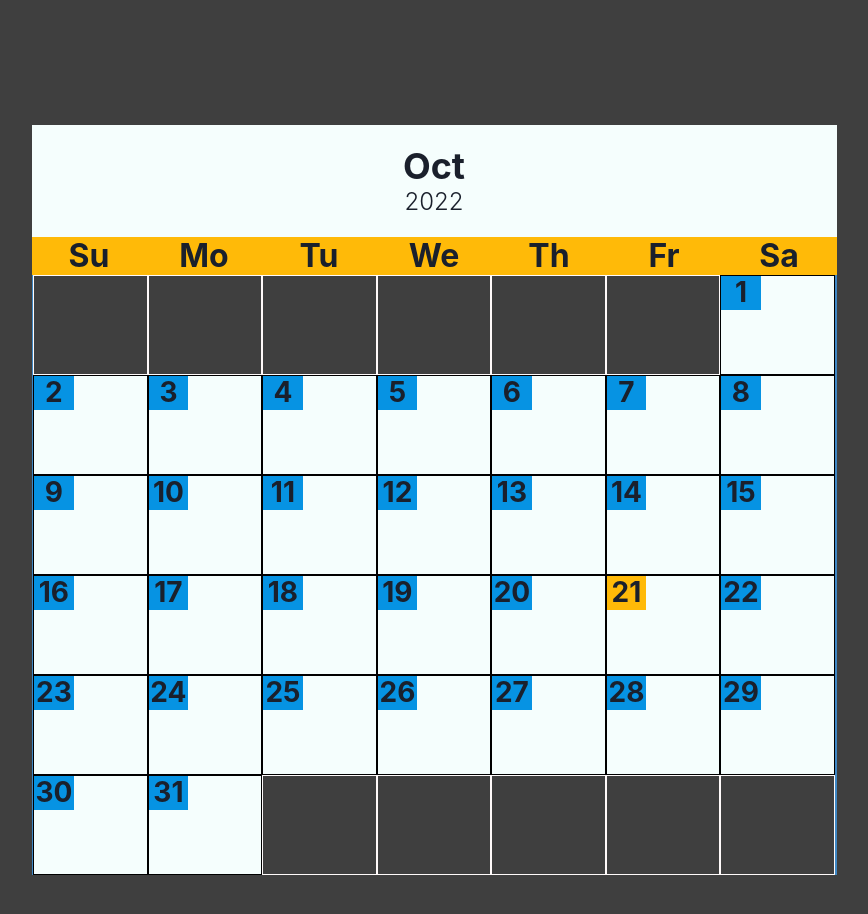
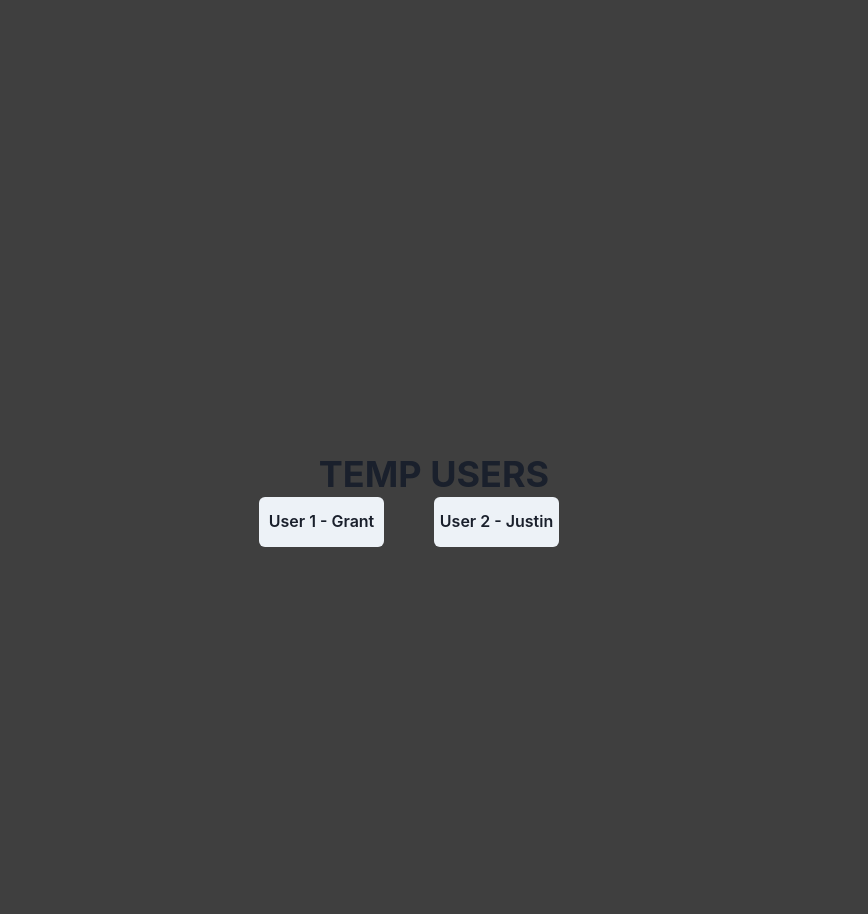
Before and after one commit to jmatt724/Software-Surgeons, a React (Create React App) app in the folder AccountAid-React/: page /login in a window 1280 px wide. Shown: the top 914 px of the page, without its empty margins (206-1074 px from the left). Built offline with nearby package versions, Linux system fonts and the light colour scheme.

Commit message:
added usersettings page that is empty right now and MakePayment page for making a payment.

```diff
--- a/AccountAid-React/src/pages/Dashboard.js
+++ b/AccountAid-React/src/pages/Dashboard.js
@@ -5,19 +5,22 @@ import BalanceDisplay from '../components/feature_components/bank_balance/Balanc
 import BalanceStat from '../components/feature_components/bank_balance/BalanceStat'
 import CreditCard from '../components/feature_components/credit_cards/CreditCard'
 import Expenses from '../components/feature_components/dashboard/Expenses'
+import MakePaymentWidget from '../components/feature_components/dashboard/MakePaymentWidget'
 import MyTransactions from '../components/feature_components/dashboard/MyTransactions'
 import SideBar from '../components/feature_components/dashboard/SideBar'
 import YourCards from '../components/feature_components/dashboard/YourCards'
 import { useUser } from '../context/UserContext'
-import { calcBalance } from '../data/calculateBalance'
+import { calcBalance, calcDigitalWallet } from '../data/calculateBalance'
 
 function Dashboard() {
     const { user, updateBalance } = useUser()
 
     useEffect(() => {
         const getBalance = calcBalance(user.cards)
-        updateBalance(getBalance)
-    }, [])
+        const getDigitalAmount = calcDigitalWallet(user.cards)
+        updateBalance('balance', getBalance)
+        updateBalance('digitalWalletAmount', getDigitalAmount)
+    }, [user.cards])
 
     return (
         <Flex width={'100vw'} height={'100vh'} bg={'primary.snow'} direction={'row'}>
@@ -37,8 +40,9 @@ function Dashboard() {
                         <YourCards />
                     </Flex>
                 </Flex>
-                <Flex height={'42%'} p={4}>
+                <Flex height={'42%'} p={4} direction={'row'}>
                     <MyTransactions />
+                    <MakePaymentWidget />
                 </Flex>
             </Flex>
         </Flex>
--- a/AccountAid-React/src/pages/Login.js
+++ b/AccountAid-React/src/pages/Login.js
@@ -1,16 +1,43 @@
-import { Flex, VStack } from '@chakra-ui/react'
+import { Button, Flex, Heading, VStack } from '@chakra-ui/react'
 import React from 'react'
 import Calendar from '../components/feature_components/calendar/Calendar'
 import SimButton from '../components/feature_components/calendar/SimButton'
-import { CalendarProvider } from '../context/CalendarContext'
+import { USER1, USER2 } from './../data/tempUsers';
+import { useNavigate } from 'react-router-dom';
+import { useUser } from './../context/UserContext';
 
 function Login() {
+  const navigate = useNavigate()
+  const { setCurrentUser } = useUser()
+
+  const handleChange = (user) => {
+    setCurrentUser(user)
+    navigate('/dashboard')
+  }
+
   return (
-    <CalendarProvider>
-      <Flex justify='center' align='center' height={1000} width={'100vw'} bg={'primary.dark'}>
-          <Calendar />
+      <Flex justify='center' align='center' height={1000} width={'100vw'} bg={'primary.dark'} direction={'column'}>
+          {/*<Calendar />*/}
+          <Heading>TEMP USERS</Heading>
+          <Flex direction={'row'} justify={'center'} align={'center'}>
+          <Flex width={175}>
+            <Button width={125} height={50}
+              id={USER1.firstName}
+              onClick={() => handleChange(USER1)}
+            >
+              User 1 - {USER1.firstName}
+            </Button>
+          </Flex>
+          <Flex width={175}>
+            <Button width={125} height={50}
+              id={USER2.firstName}
+              onClick={() => handleChange(USER2)}
+            >
+              User 2 - {USER2.firstName}
+            </Button>
+          </Flex>
+          </Flex>
       </Flex>
-    </CalendarProvider>
   )
 }
 
--- /dev/null
+++ b/AccountAid-React/src/pages/MakePayment.js
@@ -0,0 +1,50 @@
+import { Flex, Heading, Text } from '@chakra-ui/react'
+import React, { useState } from 'react'
+import SideBar from '../components/feature_components/dashboard/SideBar'
+import SearchBar from '../components/feature_components/make_payments/SearchBar'
+import ShowPaymentDetails from '../components/feature_components/make_payments/ShowPaymentDetails'
+import { USERS_LIST } from './../data/tempUsers';
+
+function MakePayment() {
+    const [selected, setSelected] = useState('')
+
+    const handleSelected = (user) => {
+        const fName = user.substring(0, user.indexOf(' '))
+        const lName = user.substring(user.indexOf(' ')+1)
+        USERS_LIST.map((u) => {
+            if(u.firstName===fName && u.lastName===lName){
+                setSelected({ id: u.userID, name: user })
+            }
+        })
+    }
+
+    return (
+        <Flex width={'100vw'} height={'100vh'} bg={'primary.snow'} direction={'row'}>
+            <SideBar />
+            <Flex direction={'column'}>
+                <Flex width={500} p={10}>
+                    <Heading fontSize={'3rem'}>Make Payment</Heading>
+                </Flex>
+                <Flex direction={'row'}>
+                    <Flex height={800} width={1000} bg={'primary.snow'} ml={6} borderRadius={'lg'} p={4} direction={'column'}
+                        boxShadow={'2px 4px 10px #818181'}
+                        justify='center'
+                        align='center'
+                    >
+                        {selected === ''
+                        ?   <Text fontSize={'2rem'}>Select a user to pay</Text>
+                        :   <ShowPaymentDetails reciever={selected}/>
+                        }
+                    </Flex>
+                    <Flex height={800} width={800} bg={'primary.snow'} ml={6} borderRadius={'lg'} p={4} direction={'column'}
+                        boxShadow={'2px 4px 10px #818181'}
+                    >
+                        <SearchBar handle={handleSelected}/>
+                    </Flex>
+                </Flex>
+            </Flex>
+        </Flex>
+    )
+}
+
+export default MakePayment
--- /dev/null
+++ b/AccountAid-React/src/pages/UserSettings.js
@@ -0,0 +1,17 @@
+import { Flex, Heading, Text } from '@chakra-ui/react'
+import React from 'react'
+import EditCard from '../components/feature_components/credit_cards/EditCard'
+import SideBar from '../components/feature_components/dashboard/SideBar'
+
+function UserSettings() {
+  return (
+    <Flex width={'100vw'} height={'100vh'} bg={'primary.snow'} direction={'row'}>
+        <SideBar />
+        <Flex width={'90vw'} height={'100%'} direction={'column'} p={10}>
+            <Heading fontSize={'3rem'}>User Settings</Heading>
+        </Flex>
+    </Flex>
+  )
+}
+
+export default UserSettings
```
